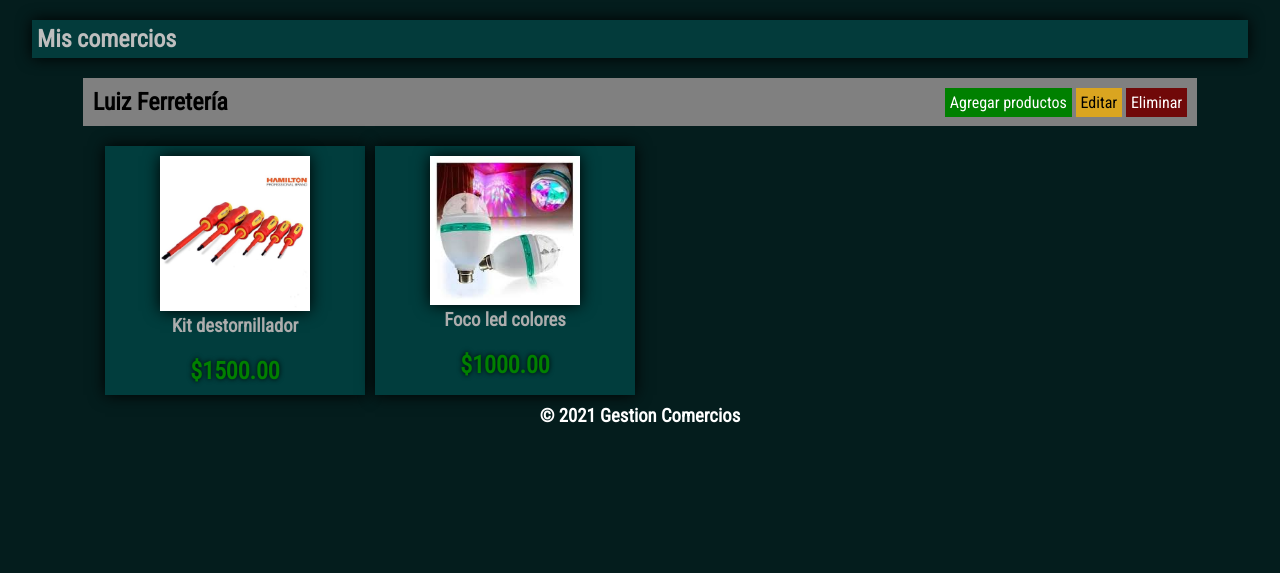
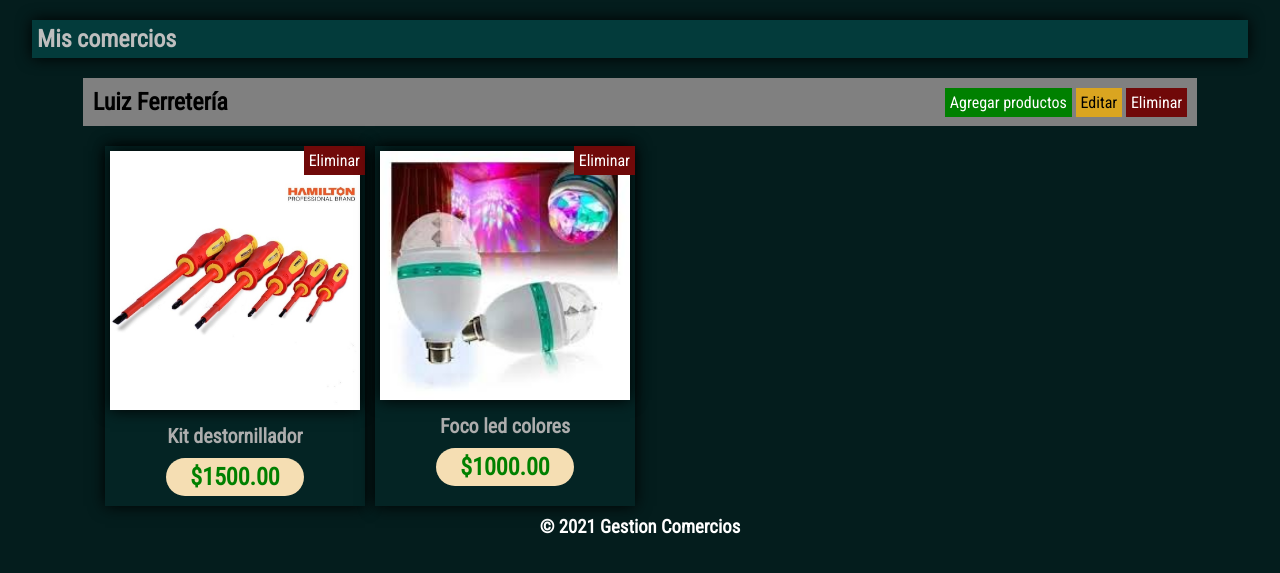
Before and after one commit to kapitanl/Proyecto-final-Gestion-Comercios, a Django app: page /perfil/ in a window 1280 px wide. Shown: the part 101-674 px from the top of the page. Run offline with Django 3.2, Linux system fonts and the light colour scheme; a user stored in the database is signed in; data comes from the database, SQL or seed files in the repository; both versions use the stored data as it was after the commit; some libraries are stand-ins or nearby versions.

Commit message:
se modifico estilos a el home y seccion de los productos y tambien el boton eliminar producto

```diff
--- a/GestionComerciosApp/static/estilos.css
+++ b/GestionComerciosApp/static/estilos.css
@@ -225,7 +225,7 @@ article .comercios p{
     color: gray ;
 }
 .comercios > img{
-    width: 200px;
+    width: 100%;
     margin: 10px 0;
 }
 
@@ -249,32 +249,40 @@ article .comercios p{
 
 .articulo-productos{
     display: grid;
-    grid-template-columns: 1fr 1fr 1fr 1fr 1fr;
-    gap: 10px;
+    grid-template-columns: repeat(5,1fr) ;
+    gap: 20px;
 }
 
 .lista-productos{
-    background: rgb(1, 61, 61);
+    background: rgb(4, 36, 36);
     box-shadow: 0 0 15px black;
-    padding: 10px;
+    padding: 5px;
     text-align: center;
     color: rgb(173, 173, 173);
+    padding-bottom: 10px;
+    cursor: pointer;
 
 }
 
 .lista-productos > img{
-    width: 150px;
+    width: 100%;
+    object-fit: cover;
     box-shadow: 0 0 15px black;
 }
 
 .lista-productos >h3{
-    padding-bottom: 10px;
+    font-size: 20px;
+    padding: 10px 0;
 }
 
 .lista-productos > h2{
+    display: block;
     color: green;
-    text-shadow: 0 0 5px black;
-    padding-top: 10px;
+    background: wheat;
+    border-radius: 20px;
+    width: 55%;
+    padding: 5px 0;
+    margin: auto;
 }
 
 
@@ -324,9 +332,7 @@ footer h3{
 
 
 /* section perfil */
-.section-perfil{
 
-}
 .section-perfil > h1{
     color: rgb(190, 190, 190);
     background: rgb(3, 59, 59);
@@ -388,6 +394,51 @@ footer h3{
     grid-template-columns: 1fr 1fr 1fr 1fr;
     gap: 10px;
 }
+
+.lista-productos-perfil{
+    position: relative;
+    background: rgb(4, 36, 36);
+    box-shadow: 0 0 15px black;
+    padding: 5px;
+    text-align: center;
+    color: rgb(173, 173, 173);
+    padding-bottom: 10px;
+    cursor: pointer;
+
+}
+
+.lista-productos-perfil > img{
+    width: 100%;
+    object-fit: cover;
+    box-shadow: 0 0 15px black;
+}
+
+.lista-productos-perfil >h3{
+    font-size: 20px;
+    padding: 10px 0;
+}
+
+.lista-productos-perfil > h2{
+    display: block;
+    color: green;
+    background: wheat;
+    border-radius: 20px;
+    width: 55%;
+    padding: 5px 0;
+    margin: auto;
+}
+
+.lista-productos-perfil > a{
+    position: absolute;
+    background:rgb(112, 9, 9) ;
+    padding: 5px;
+    text-decoration: none;
+    color: white;
+    top: 0;
+    right: 0;
+}
+
+
 
 /* seccion editar perfil */
 .section-editarPerfil{
--- /dev/null
+++ b/GestionComerciosApp/static/js/confirmacion-eliminar-producto.js
@@ -0,0 +1,16 @@
+function confirmacionEliminacion(id){
+    Swal.fire({
+        title: '¿Estas seguro?',
+        text: "No podras desacer esta acción",
+        icon: 'warning',
+        showCancelButton: true,
+        confirmButtonColor: '#3085d6',
+        cancelButtonColor: '#d33',
+        confirmButtonText: 'Si eliminar',
+        cancelButtonText: 'Cancelar'
+      }).then((result) => {
+        if (result.isConfirmed) {
+          window.location.href = "/eliminar_producto/"+id+"";
+        }
+      })
+}
--- a/GestionComerciosApp/templates/seccion_comercios.html
+++ b/GestionComerciosApp/templates/seccion_comercios.html
@@ -13,9 +13,8 @@
                 <article class="articulo-productos">
                     {% for f in form %}
                     <div class="lista-productos">
+                        <img src="{{ f.img_producto.url }}" alt="">
                         <h3>{{ f.nombre_producto }}</h3>
-                        <img src="{{ f.img_producto.url }}" alt="">
-
                         <h2>${{ f.precio_producto }}</h2>
                     </div>
                     {% endfor %}
--- a/UsuariosApp/templates/perfil.html
+++ b/UsuariosApp/templates/perfil.html
@@ -21,10 +21,11 @@
                 {% for p in productos %}
 
                         {% if c.id == p.comercio_pertenece_id %}
-                            <div class="lista-productos">
+                            <div class="lista-productos-perfil">
                                 <img src="{{ p.img_producto.url }}" alt="">
                                 <h3>{{ p.nombre_producto }}</h3>
                                 <h2>${{ p.precio_producto }}</h2>
+                                <a class="btn-eliminar" href="#" onclick="confirmacionEliminacion({{p.id}})">Eliminar</a>
                             </div>
                             {% endif %}
 
@@ -45,4 +46,5 @@
     {% block script %}
     <script src="https://cdn.jsdelivr.net/npm/sweetalert2@10"></script>
     <script src="{% static 'js/confirmacion.js' %}"></script>
+    <script src="{% static 'js/confirmacion-eliminar-producto.js' %}"></script>
     {% endblock %}
--- a/UsuariosApp/urls.py
+++ b/UsuariosApp/urls.py
@@ -1,5 +1,5 @@
 from django.urls import path
-from UsuariosApp.views import  login, registro, logout, perfil, editar_perfil, add_comercio, editar_comercio,eliminar_comercio, add_productos
+from UsuariosApp.views import  login, registro, logout, perfil, editar_perfil, add_comercio, editar_comercio,eliminar_comercio, add_productos, eliminar_producto
 
 
 urlpatterns = [
@@ -12,4 +12,5 @@ urlpatterns = [
     path('editar_comercio/<int:id>',editar_comercio , name='editar_comercio'),
     path('eliminar_comercio/<int:id>', eliminar_comercio, name='eliminar_comercio'),
     path('add_productos/<int:id>',add_productos , name='add_productos'),
+    path('eliminar_producto/<int:id>', eliminar_producto, name='eliminar_producto'),
 ]
--- a/UsuariosApp/views.py
+++ b/UsuariosApp/views.py
@@ -130,10 +130,12 @@ def editar_comercio(request, id):
 
 
 def eliminar_comercio(request, id):
-    comercio = PostDeComerciosForms.objects.get(id=id)
-    comercio.delete()
-    return redirect('perfil')
-
+    if request.user.is_authenticated:
+        comercio = PostDeComerciosForms.objects.get(id=id)
+        comercio.delete()
+        return redirect('perfil')
+    else:
+        return redirect('login')
 def add_productos(request, id):
     if request.user.is_authenticated:
         # imagen de perfil
@@ -150,3 +152,11 @@ def add_productos(request, id):
         return render(request, 'add_productos.html',{'img':img_perfil, 'form':form})
     else:
         return redirect('login')
+
+def eliminar_producto(request, id):
+    if request.user.is_authenticated or request.get(404):
+        producto = ProductosForms.objects.get(id=id)
+        producto.delete()
+        return redirect('perfil')
+    else:
+        return redirect('login')
```
Also changed, not shown: db.sqlite3, media/productos-comercio/banner-cps.png (added), media/productos-comercio/titulo.png (added), 1 other file.
